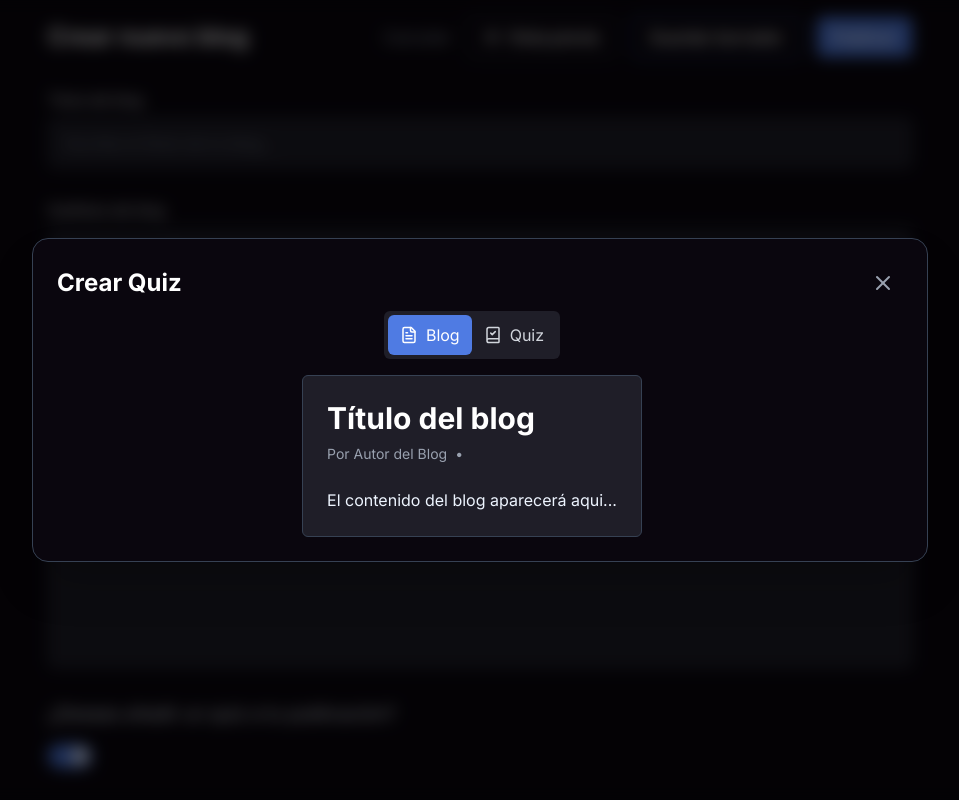
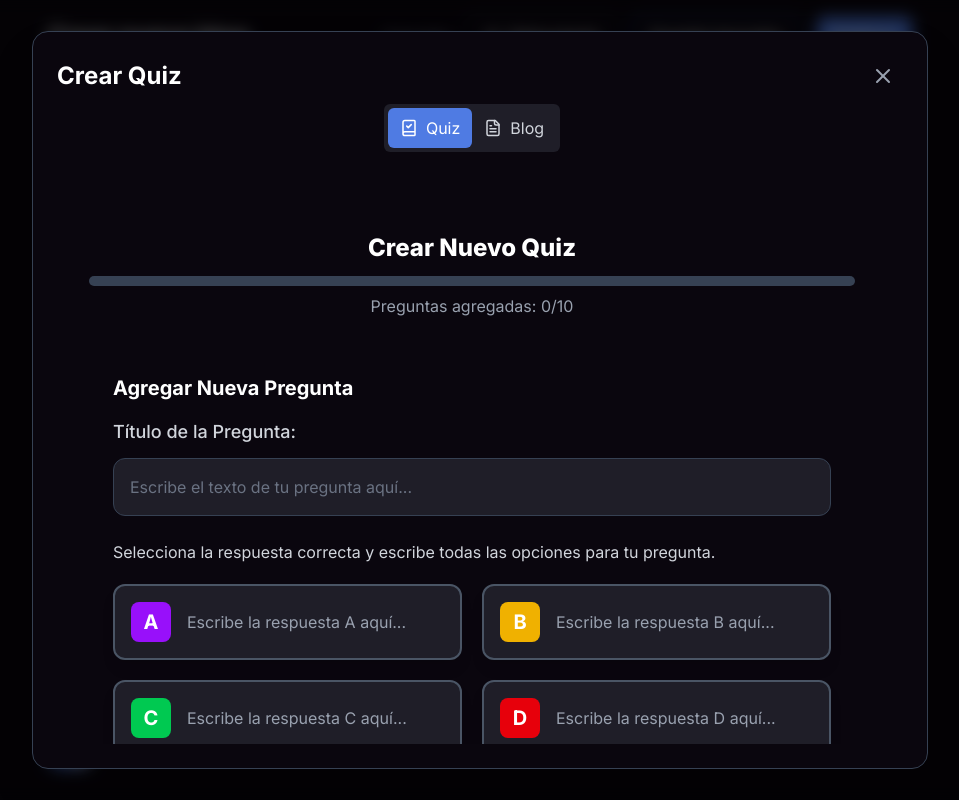
Before and after one commit to Star7-jpg/KnowordKiwi_Frontend, a Next.js app: page /posts/blog/create/1 in a window 1280 px wide. Both pictures are taken after a click on the label "¿Deseas añadir un quiz a tu publicación?". Shown: the whole page, without its empty margins (160-1119 px from the left). Built offline with nearby package versions, Linux system fonts and the light colour scheme.

Commit message:
fix: quizQuestionCreator por defecto al abrir modal para crear quiz

```diff
--- a/app/posts/blog/components/quiz/QuizCreator.tsx
+++ b/app/posts/blog/components/quiz/QuizCreator.tsx
@@ -16,7 +16,7 @@ interface QuizCreatorProps {
 export default function QuizCreator({ formMethods }: QuizCreatorProps) {
   const { getValues, setValue } = formMethods;
   const [isQuizEnabled, setIsQuizEnabled] = useState(false);
-  const [activeView, setActiveView] = useState<ViewMode>("blog");
+  const [activeView, setActiveView] = useState<ViewMode>("quiz");
   const [savedQuiz, setSavedQuiz] = useState<Question[] | null>(null);
 
   // Load saved quiz from form if exists
@@ -75,9 +75,7 @@ export default function QuizCreator({ formMethods }: QuizCreatorProps) {
         <div className="flex justify-between items-center">
           {savedQuiz ? (
             <>
-              <Label className="text-lg">
-                Quiz guardado en el borrador
-              </Label>
+              <Label className="text-lg">Quiz guardado en el borrador</Label>
               <button
                 onClick={handleShowSavedQuiz}
                 className="text-blue-500 hover:text-blue-400 underline text-lg"
--- a/app/posts/blog/components/quiz/ViewModeToggler.tsx
+++ b/app/posts/blog/components/quiz/ViewModeToggler.tsx
@@ -22,19 +22,19 @@ const ViewModeToggler: React.FC<ViewModeTogglerProps> = ({
   return (
     <div className="bg-bg-gray rounded-md flex p-1">
       <Button
+        className={getButtonClass("quiz")}
+        onClick={() => onViewChange("quiz")}
+      >
+        <BookCheck size={18} />
+        <span>Quiz</span>
+      </Button>
+      <Button
         className={getButtonClass("blog")}
         onClick={() => onViewChange("blog")}
       >
         <FileText size={18} />
         <span>Blog</span>
       </Button>
-      <Button
-        className={getButtonClass("quiz")}
-        onClick={() => onViewChange("quiz")}
-      >
-        <BookCheck size={18} />
-        <span>Quiz</span>
-      </Button>
     </div>
   );
 };
```
